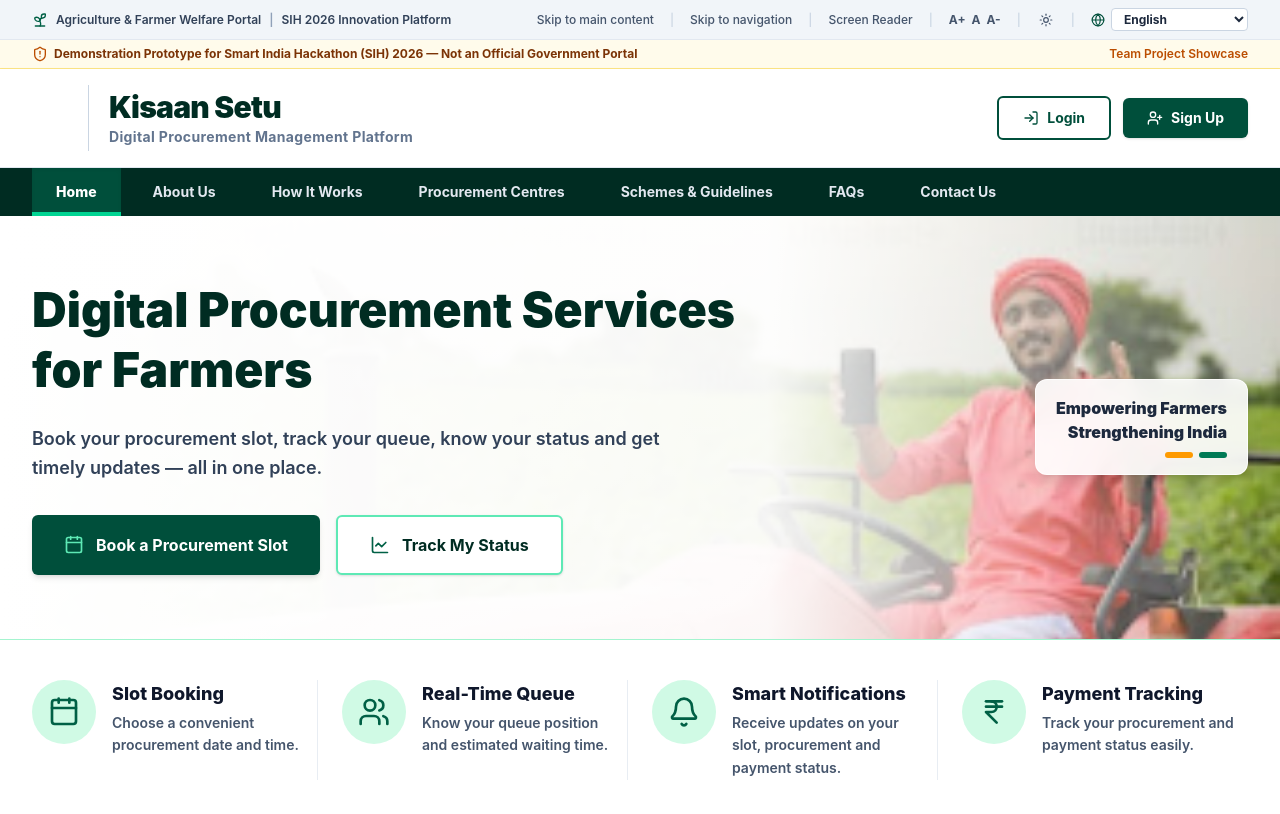
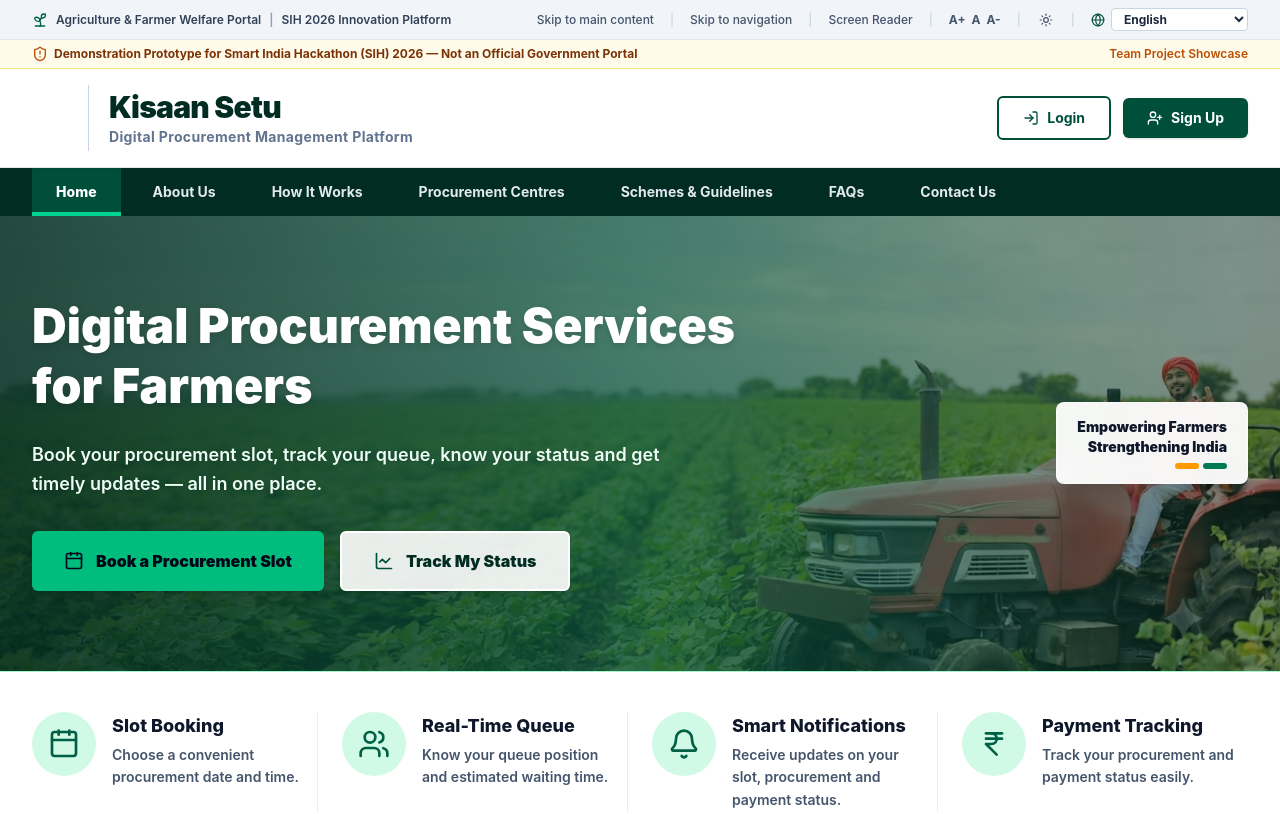
Before and after one commit to ARMKnight28/Kisaan-Setu, a React app in the folder frontend/: page / in a window 1280 px wide. Shown: the top 814 px of the page. Built offline with nearby package versions, Linux system fonts and the light colour scheme; the HTML template or start-up script is replaced by a standard one.

Commit message:
Make hero section background image full-width

```diff
--- a/frontend/src/pages/Home.jsx
+++ b/frontend/src/pages/Home.jsx
@@ -153,50 +153,50 @@ export default function Home() {
         </div>
       </nav>
 
-      {/* 4. Full-Width Hero Section with Image Background */}
+      {/* 4. Full-Width Hero Banner with Background Image */}
       <section
-        className="relative bg-cover bg-center border-b border-emerald-200 py-16 overflow-hidden min-h-[360px] flex items-center"
+        className="relative bg-cover bg-center border-b border-emerald-200 py-16 sm:py-20 overflow-hidden"
         style={{ backgroundImage: `url('/hero-farmer.jpg')` }}
       >
-        {/* White-to-transparent overlay for text contrast */}
-        <div className="absolute inset-0 bg-gradient-to-r from-white via-white/95 via-60% to-transparent"></div>
+        {/* Soft gradient overlay to ensure text stays crystal clear & readable */}
+        <div className="absolute inset-0 bg-gradient-to-r from-emerald-950/85 via-emerald-900/70 to-emerald-950/40"></div>
 
-        <div className="max-w-7xl mx-auto px-8 w-full grid grid-cols-1 lg:grid-cols-12 gap-8 items-center relative z-10">
+        <div className="relative max-w-7xl mx-auto px-8 grid grid-cols-1 lg:grid-cols-12 gap-8 items-center z-10">
 
           <div className="lg:col-span-8 space-y-6">
-            <h2 className="text-4xl sm:text-5xl font-black text-emerald-950 leading-tight">
+            <h2 className="text-4xl sm:text-5xl font-black text-white leading-tight drop-shadow-md">
               Digital Procurement Services <br />for Farmers
             </h2>
-            <p className="text-slate-700 text-lg font-semibold leading-relaxed max-w-2xl">
+            <p className="text-emerald-50 text-lg font-semibold leading-relaxed max-w-2xl drop-shadow">
               Book your procurement slot, track your queue, know your status and get timely updates — all in one place.
             </p>
 
             <div className="flex flex-wrap gap-4 pt-2">
               <button
                 onClick={() => navigate('/login')}
-                className="bg-emerald-900 hover:bg-emerald-950 text-white px-8 py-4 rounded-md font-bold text-base flex items-center space-x-3 shadow-md transition"
+                className="bg-emerald-500 hover:bg-emerald-600 text-slate-950 px-8 py-4 rounded-md font-black text-base flex items-center space-x-3 shadow-lg transition"
               >
-                <Calendar className="w-5 h-5 text-emerald-300" />
+                <Calendar className="w-5 h-5 text-slate-950" />
                 <span>Book a Procurement Slot</span>
               </button>
               <button
                 onClick={() => navigate('/login')}
-                className="bg-white hover:bg-emerald-50 text-emerald-950 border-2 border-emerald-300 px-8 py-4 rounded-md font-bold text-base flex items-center space-x-3 transition shadow-sm"
+                className="bg-white/90 hover:bg-white text-emerald-950 border-2 border-white px-8 py-4 rounded-md font-black text-base flex items-center space-x-3 transition shadow-md"
               >
-                <LineChart className="w-5 h-5 text-emerald-800" />
+                <LineChart className="w-5 h-5 text-emerald-900" />
                 <span>Track My Status</span>
               </button>
             </div>
           </div>
 
-          {/* Right Tagline Card Overlay */}
+          {/* Top-Right Floating Tagline Badge */}
           <div className="lg:col-span-4 flex justify-end">
-            <div className="bg-white/90 backdrop-blur-md px-5 py-4 rounded-xl border border-white/80 shadow-lg text-right hidden sm:block">
-              <p className="text-base font-black text-slate-800">Empowering Farmers</p>
-              <p className="text-base font-black text-slate-800">Strengthening India</p>
-              <div className="flex justify-end gap-1.5 mt-2">
-                <div className="w-7 h-1.5 bg-amber-500 rounded-full"></div>
-                <div className="w-7 h-1.5 bg-emerald-700 rounded-full"></div>
+            <div className="bg-white/95 backdrop-blur-md px-5 py-3.5 rounded-lg shadow-xl border border-white/50 text-right">
+              <p className="text-sm font-black text-slate-900">Empowering Farmers</p>
+              <p className="text-sm font-black text-slate-900">Strengthening India</p>
+              <div className="flex justify-end gap-1 mt-1.5">
+                <div className="w-6 h-1.5 bg-amber-500 rounded-full"></div>
+                <div className="w-6 h-1.5 bg-emerald-700 rounded-full"></div>
               </div>
             </div>
           </div>
```
Also changed, not shown: frontend/public/hero-farmer.jpg.
